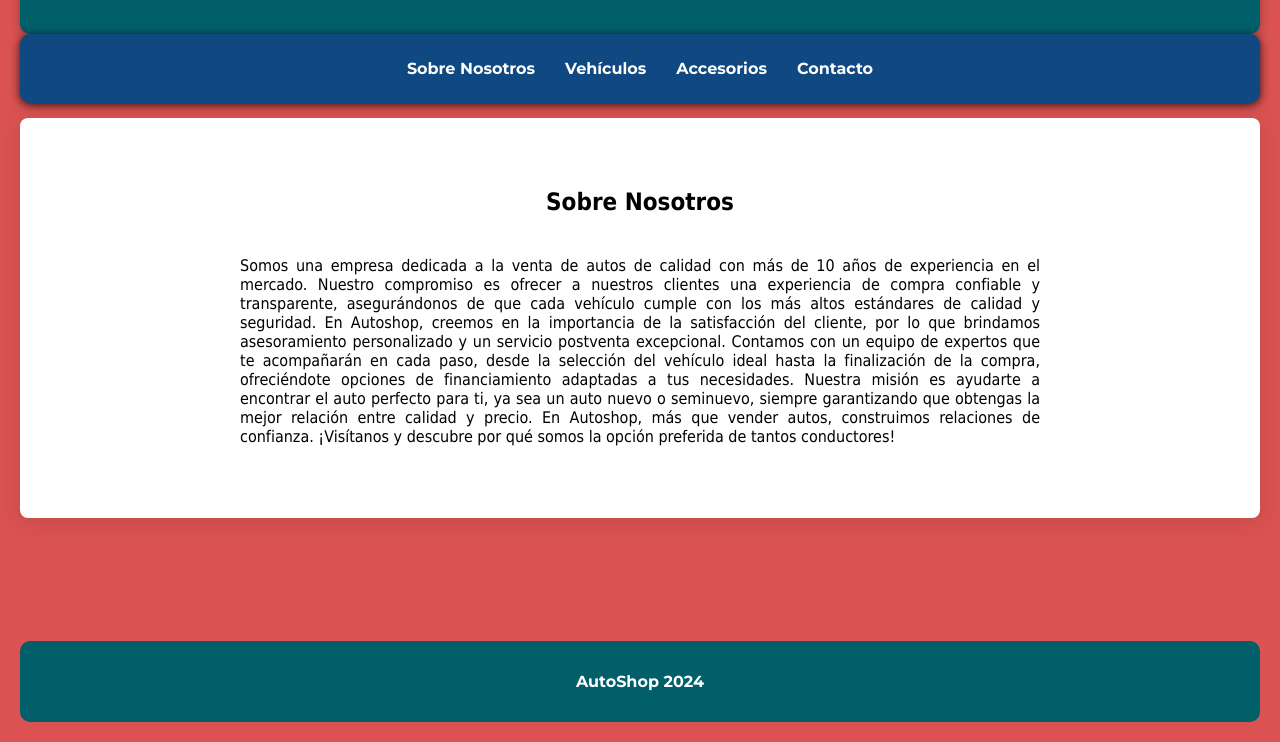
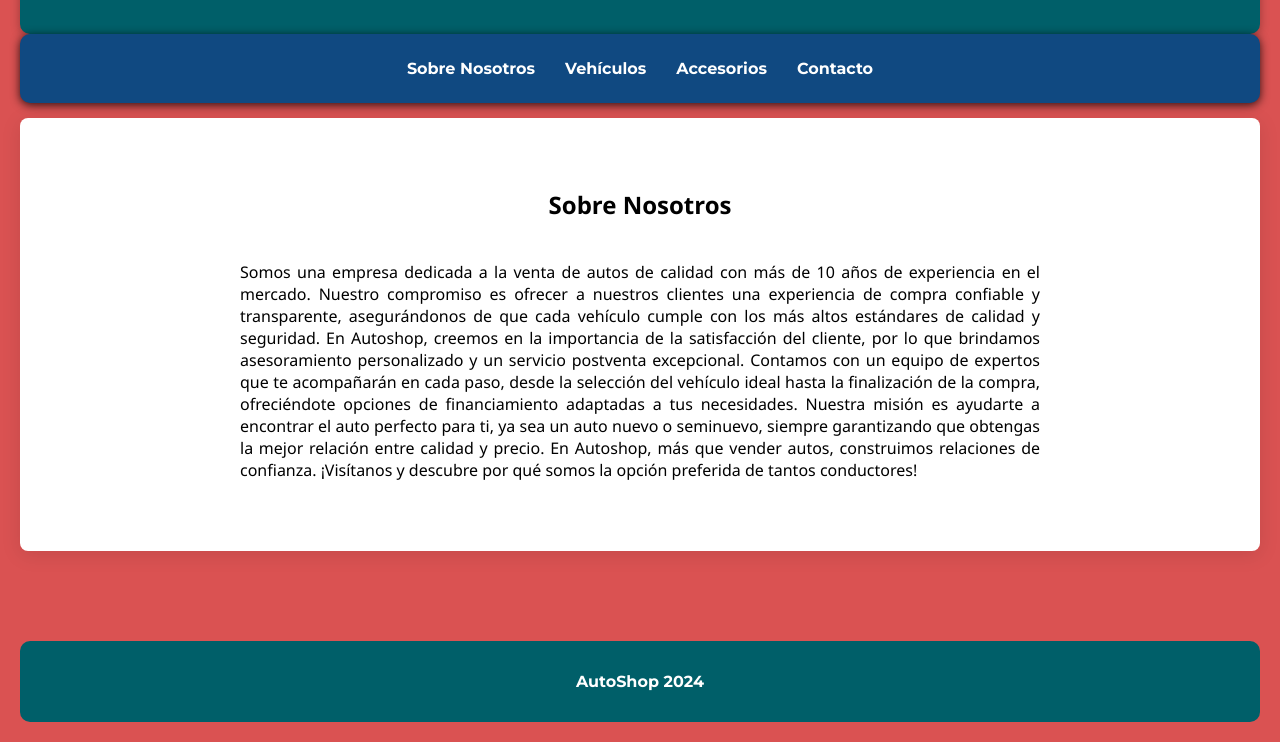
Before and after one commit to crespoc/TalentoTech-FrontEnd-Project, a plain HTML site: page index.html in a window 1280 px wide. Shown: the part 98-840 px from the top of the page. Drawn offline with Linux system fonts and the light colour scheme.

Commit message:
ultima update

```diff
--- a/autos.css
+++ b/autos.css
@@ -21,6 +21,10 @@ body, html {
   font-style: normal;
 }
 
+body {
+    font-family: 'Segoe UI', Tahoma, Geneva, Verdana, sans-serif;
+    background-color: #f0f4f8;
+}
 .container {
     display: flex;
     flex-direction: column;
```
